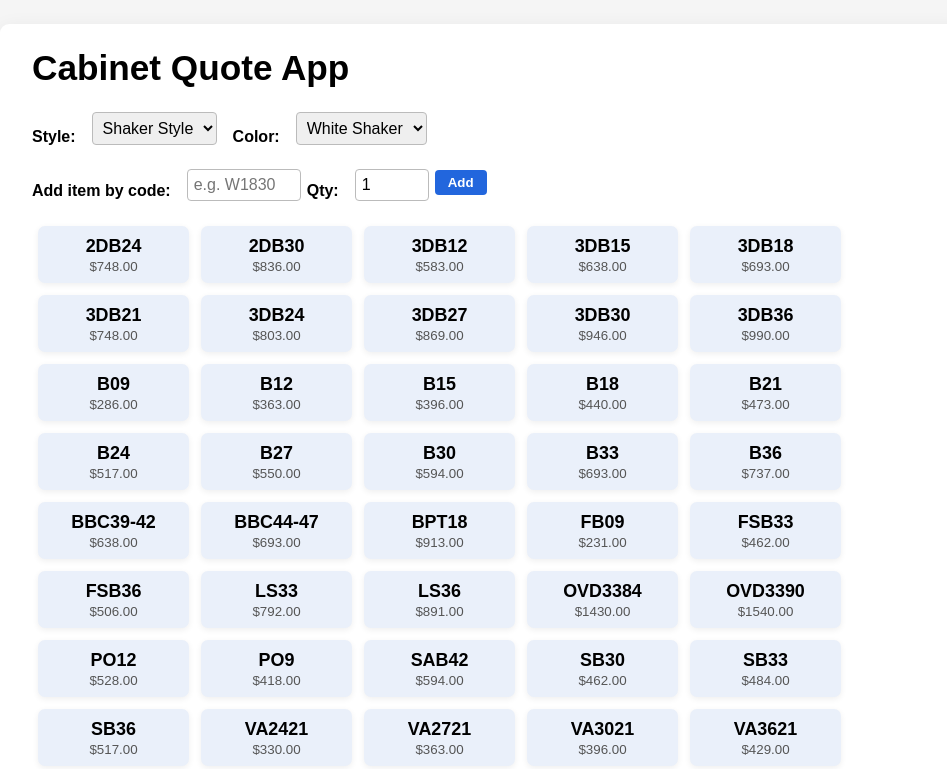
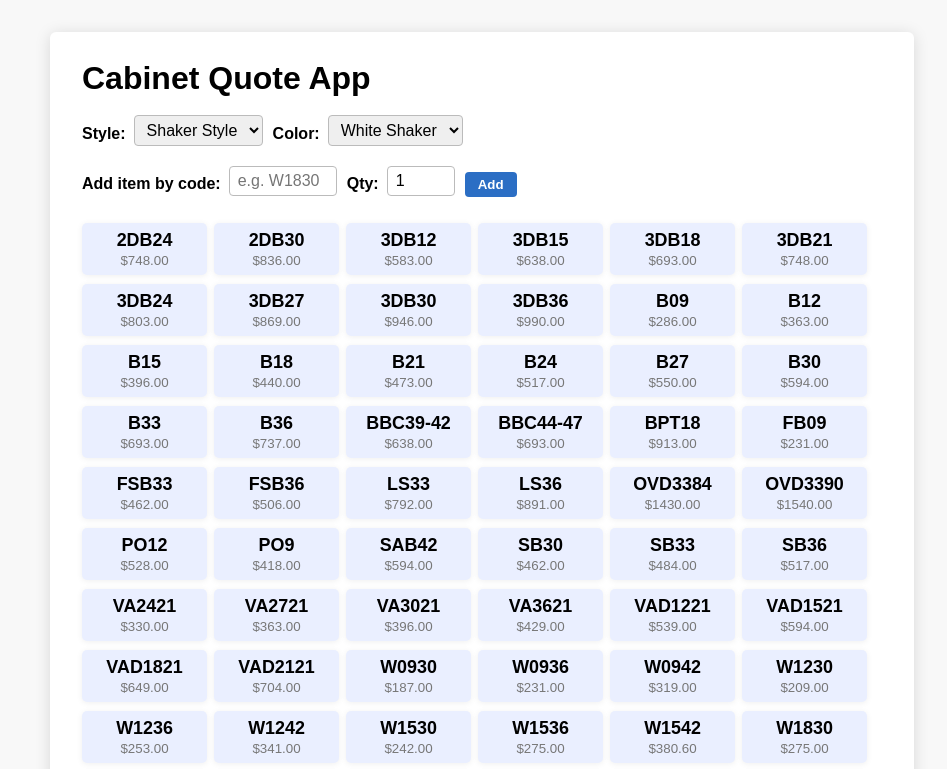
Before and after one commit to c16gxy0/cabinet_quote_app, a plain HTML site: page index.html in a window 1280 px wide. Shown: the top 769 px of the page, without its empty margins (158-1105 px from the left). Drawn offline with nearby package versions, Linux system fonts and the light colour scheme.

Commit message:
Update index.html

```diff
--- a/index.html
+++ b/index.html
@@ -5,45 +5,115 @@
   <title>Cabinet Quote App</title>
   <meta name="viewport" content="width=device-width, initial-scale=1">
   <style>
-    body { font-family: Arial, sans-serif; margin: 0; padding: 0; background: #f5f5f5; }
-    .container { max-width: 900px; margin: 24px auto; background: #fff; padding: 24px 32px 32px 32px; border-radius: 9px; box-shadow: 0 4px 20px #0001; }
-    h1 { font-size: 2.2em; margin-top: 0 }
-    label { font-weight:bold; margin-top: 1em; display: block; }
+    body {
+      font-family: Arial, sans-serif;
+      background: #f8f8f8;
+      margin: 0;
+      padding: 0;
+    }
+    .container {
+      max-width: 800px;
+      margin: 32px auto 32px auto;
+      background: #fff;
+      border-radius: 6px;
+      box-shadow: 0 2px 16px #0002;
+      padding: 28px 32px 32px 32px;
+    }
+    h1 {
+      font-size: 2em;
+      margin-top: 0;
+      margin-bottom: 18px;
+    }
+    label {
+      font-weight: bold;
+      margin-right: 8px;
+    }
     select, input[type="text"], input[type="number"] {
-      padding: 6px; border-radius: 4px; border: 1px solid #bbb; margin: 0 6px 0 0; font-size: 1em;
+      padding: 5px 8px;
+      border-radius: 4px;
+      border: 1px solid #bbb;
+      font-size: 1em;
+      margin-right: 10px;
+      margin-bottom: 6px;
     }
-    .row { display: flex; flex-wrap: wrap; align-items: center; margin-bottom: 16px; }
-    .row > * { margin-right: 16px; margin-bottom: 4px; }
+    .row {
+      display: flex;
+      flex-wrap: wrap;
+      align-items: center;
+      margin-bottom: 14px;
+    }
     .card {
       display: inline-block;
-      width: 135px;
-      margin: 6px;
-      padding: 10px 8px 8px 8px;
-      background: #eaf0fa;
-      border-radius: 7px;
-      box-shadow: 0 2px 6px #0001;
+      min-width: 105px;
+      margin: 7px 7px 2px 0;
+      padding: 7px 10px 6px 10px;
+      background: #eaefff;
+      border-radius: 5px;
+      box-shadow: 0 1px 6px #0001;
       cursor: pointer;
       text-align: center;
       transition: box-shadow 0.2s;
     }
-    .card:hover { background: #d8e6fa; box-shadow: 0 2px 16px #0002;}
-    .card b { font-size: 1.12em; display:block; }
-    .card small { color: #555; }
-
-    table { border-collapse: collapse; width: 99%; margin-top: 10px;}
-    th, td { border: 1px solid #bbb; padding: 7px 8px; }
-    th { background: #f1f5fc; }
-    td input[type="number"] { width: 50px; text-align: right; }
-    .btn { padding: 5px 13px; background: #2266dd; color: #fff; border: none; border-radius: 4px; cursor: pointer; font-weight: bold; }
-    .btn.danger { background: #d44; }
-    .btn:active { background: #114488;}
-    #results { margin-top: 12px; }
-    #exportButtons { margin: 1em 0;}
+    .card:hover {
+      background: #d5e2fa;
+      box-shadow: 0 2px 12px #0002;
+    }
+    .card b {
+      font-size: 1.12em;
+      display: block;
+    }
+    .card small {
+      color: #777;
+    }
+    table {
+      border-collapse: collapse;
+      width: 100%;
+      margin-top: 12px;
+      background: #f9faff;
+    }
+    th, td {
+      border: 1px solid #bbb;
+      padding: 7px 9px;
+    }
+    th {
+      background: #eaf0fa;
+      font-size: 1.02em;
+    }
+    td input[type="number"] {
+      width: 50px;
+      text-align: right;
+    }
+    .btn {
+      padding: 5px 13px;
+      background: #2b6ec4;
+      color: #fff;
+      border: none;
+      border-radius: 4px;
+      cursor: pointer;
+      font-weight: bold;
+      margin-right: 6px;
+    }
+    .btn.danger {
+      background: #c43a3a;
+    }
+    .btn:active {
+      background: #224488;
+    }
+    #results {
+      margin-top: 10px;
+    }
+    #exportButtons {
+      margin: 1.4em 0 0.6em 0;
+    }
+    #exportButtons button {
+      margin-right: 9px;
+      margin-bottom: 2px;
+    }
     @media (max-width:600px) {
       .container { padding: 8px; }
       .row { flex-direction: column; align-items: flex-start; }
-      .card { width: 99%; }
-      table { font-size: 0.96em; }
+      .card { width: 99%; min-width: unset;}
+      table { font-size: 0.98em; }
     }
   </style>
 </head>
@@ -58,9 +128,9 @@
     </div>
     <div class="row">
       <label>Add item by code:</label>
-      <input id="codeInput" type="text" placeholder="e.g. W1830" autocomplete="off" style="width:100px;">
+      <input id="codeInput" type="text" placeholder="e.g. W1830" autocomplete="off" style="width:90px;">
       <label for="qtyInput">Qty:</label>
-      <input id="qtyInput" type="number" min="1" value="1" style="width:60px;">
+      <input id="qtyInput" type="number" min="1" value="1" style="width:50px;">
       <button class="btn" id="addBtn">Add</button>
     </div>
     <div id="results"></div>
@@ -81,10 +151,10 @@
     <div class="row" style="margin-top:20px;">
       <label for="locationSelect">Location:</label>
       <select id="locationSelect"></select>
-      <label><input type="checkbox" id="noTaxChk"> No Tax</label>
+      <label style="margin-left:15px;"><input type="checkbox" id="noTaxChk"> No Tax</label>
       <button class="btn danger" id="clearBtn">Clear Cart</button>
     </div>
-    <div style="margin: 20px 0 0 0; font-size:1.12em;">
+    <div style="margin: 18px 0 0 0; font-size:1.11em;">
       <div>Subtotal: <span id="subTotalTxt">$0.00</span></div>
       <div>Discount: <span id="discountTxt">50%</span></div>
       <div>After Discount: <span id="afterDiscountTxt">$0.00</span></div>
@@ -96,7 +166,7 @@
       <button id="exportWordBtn">Export as Word</button>
       <button id="exportPdfBtn">Export as PDF</button>
     </div>
-    <p style="color:#aaa; font-size:0.95em; margin-top:24px;">
+    <p style="color:#aaa; font-size:0.95em; margin-top:20px;">
       &copy; 2025 Cabinet Quote App
     </p>
   </div>
```
